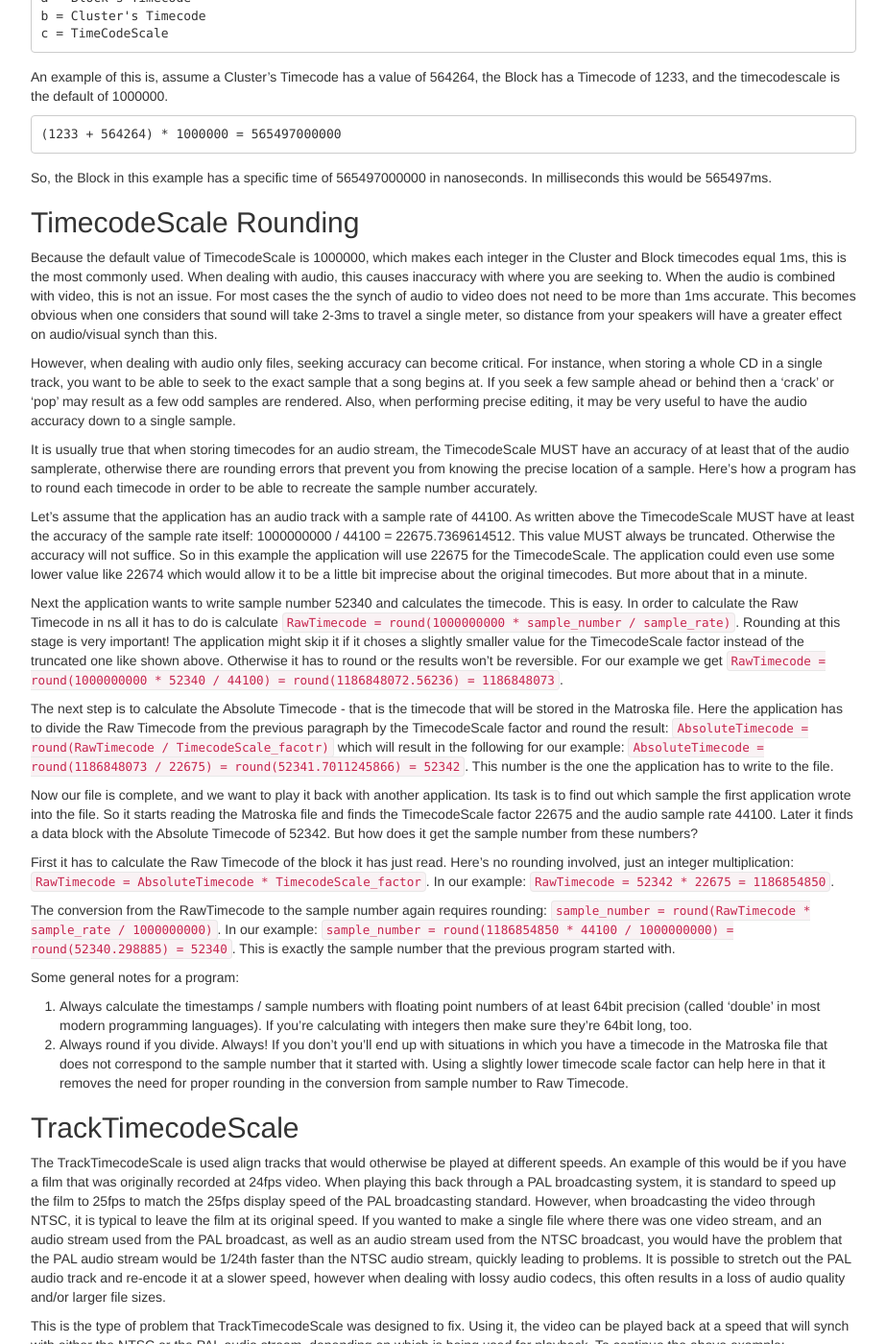
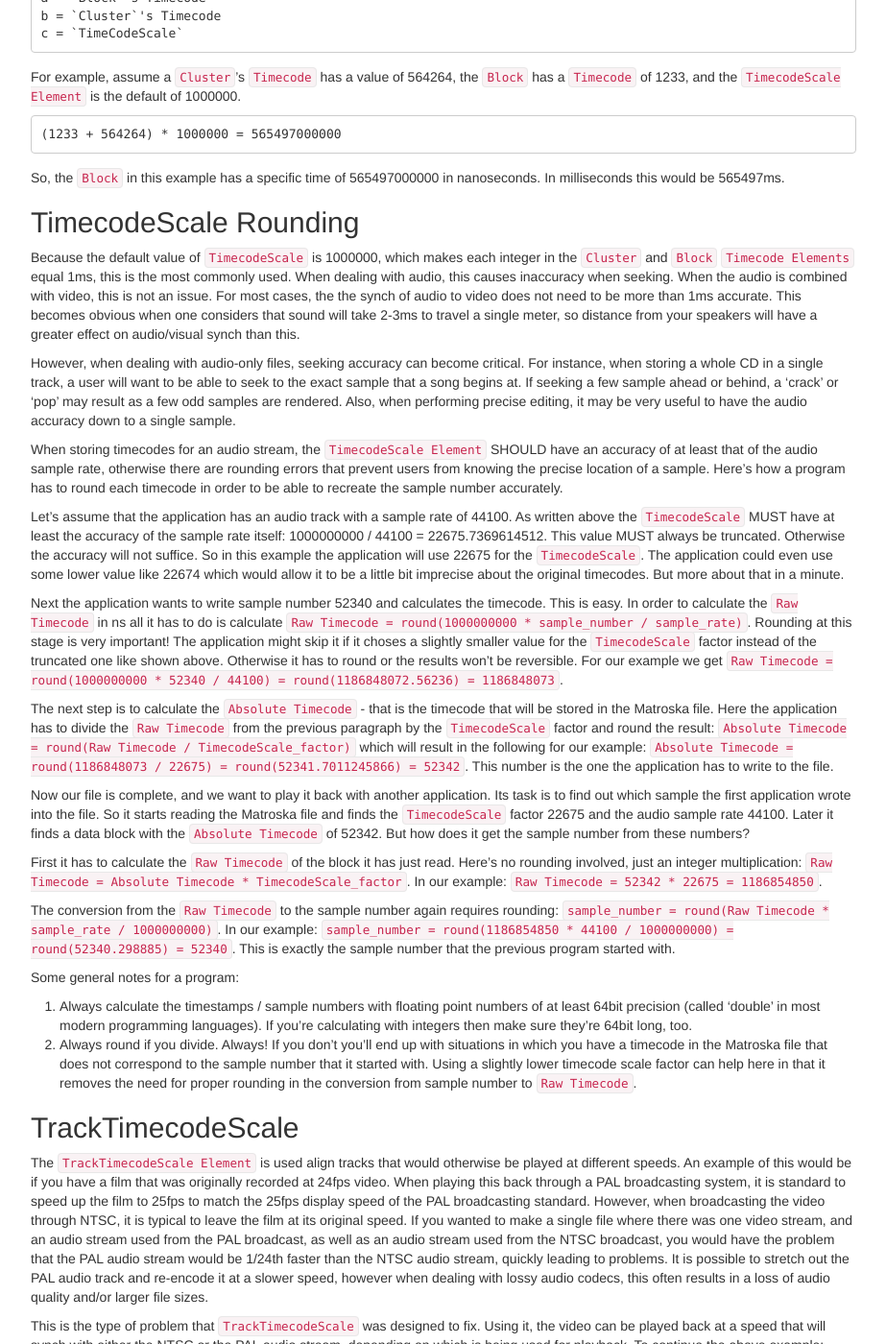
Before and after one commit to ietf-wg-cellar/matroska-specification, a Jekyll site: the page built from notes.md, in a window 1280 px wide and 1400 px high, scrolled down 5277 px. Shown: the whole window at 96% size, without its empty margins (273-1196 px from the left). Built offline with Jekyll 4.4.1, drawn with Linux system fonts in a browser that asks for light colours; our own code applies the rules of GitHub Pages for plain Markdown files; some of the changed text lies outside the part shown.

Commit message:
improves/clarifies timecode sections, corrects math

```diff
--- a/notes.md
+++ b/notes.md
@@ -148,6 +148,7 @@
 
 The StereoMode used to be part of Matroska v2 but it didn't meet the requirement for multiple tracks. There was also a bug in libmatroska prior to 0.9.0 that would save/read it as 0x53B9 instead of 0x53B8. Readers may support these legacy files by checking Matroska v2 or 0x53B9. The [older values](http://www.matroska.org/node/1/revisions/74/view#StereoMode) were 0: mono, 1: right eye, 2: left eye, 3: both eyes.
 
+
 # Timecodes
 
 ## Timecode Types
@@ -159,81 +160,81 @@
 
 ## Block Timecodes
 
-The Block's timecode is signed integer that represents the Raw Timecode relative to the Cluster's Timecode, multiplied by the TimecodeScale (see the TimecodeScale notes.
+The `Block Element`'s timecode MUST be a signed integer that represents the `Raw Timecode` relative to the `Cluster`'s `Timecode Element`, multiplied by the `TimecodeScale Element`. See [TimecodeScale](#timecodescale) for more information.
 
-The Block's timecode is represented by a 16bit signed integer (sint16). This means that the Block's timecode has a range of -32768 to +32767 units. When using the default value of TimecodeScale, each integer represents 1ms. So, the maximum time span of Blocks in a Cluster using the default TimecodeScale of 1ms is 65536ms.
+The `Block Element`'s timecode MUST be represented by a 16bit signed integer (sint16). The `Block`'s timecode has a range of -32768 to +32767 units. When using the default value of the `TimecodeScale Element`, each integer represents 1ms. The maximum time span of `Block Elements` in a `Cluster` using the default `TimecodeScale Element` of 1ms is 65536ms.
 
-If a Cluster's Timecode is set to zero, it is possible to have Blocks with a negative Raw Timecode. Blocks with a negative Raw Timecode are not valid.
+If a `Cluster`'s `Timecode Element` is set to zero, it is possible to have `Block Elements` with a negative `Raw Timecode`. `Block Elements` with a negative `Raw Timecode` are not valid.
 
 ## Raw Timecode
 
-The exact time of an object represented in nanoseconds. To find out a Block's Raw Timecode, you need the Block's timecode, the Cluster's Timecode, and the TimecodeScale. For calculation, please see the see the TimecodeScale notes.
+The exact time of an object SHOULD be represented in nanoseconds. To find out a `Block`'s `Raw Timecode`, you need the `Block`'s `Timecode Element`, the `Cluster`'s `Timecode Element`, and the `TimecodeScale Element`.
 
 ## TimecodeScale
 
-The TimecodeScale is used to calculate the Raw Timecode of a Block. The timecode is obtained by adding the Block's timecode to the Cluster's Timecode, and then multiplying that result by the TimecodeScale. The result will be the Block's Raw Timecode in nanoseconds. The formula for this would look like:
+The `TimecodeScale Element` is used to calculate the `Raw Timecode` of a `Block`. The timecode is obtained by adding the `Block`'s timecode to the `Cluster`'s `Timecode Element`, and then multiplying that result by the `TimecodeScale`. The result will be the `Block`'s `Raw Timecode` in nanoseconds. The formula for this would look like:
 
     (a + b) * c
 
-    a = Block's Timecode
-    b = Cluster's Timecode
-    c = TimeCodeScale
+    a = `Block`'s Timecode
+    b = `Cluster`'s Timecode
+    c = `TimeCodeScale`
 
-An example of this is, assume a Cluster's Timecode has a value of 564264, the Block has a Timecode of 1233, and the timecodescale is the default of 1000000.
+For example, assume a `Cluster`'s `Timecode` has a value of 564264, the `Block` has a `Timecode` of 1233, and the `TimecodeScale Element` is the default of 1000000.
 
     (1233 + 564264) * 1000000 = 565497000000
 
-So, the Block in this example has a specific time of 565497000000 in nanoseconds. In milliseconds this would be 565497ms.
+So, the `Block` in this example has a specific time of 565497000000 in nanoseconds. In milliseconds this would be 565497ms.
 
 ## TimecodeScale Rounding
 
-Because the default value of TimecodeScale is 1000000, which makes each integer in the Cluster and Block timecodes equal 1ms, this is the most commonly used. When dealing with audio, this causes inaccuracy with where you are seeking to. When the audio is combined with video, this is not an issue. For most cases the the synch of audio to video does not need to be more than 1ms accurate. This becomes obvious when one considers that sound will take 2-3ms to travel a single meter, so distance from your speakers will have a greater effect on audio/visual synch than this.
+Because the default value of `TimecodeScale` is 1000000, which makes each integer in the `Cluster` and `Block` `Timecode Elements` equal 1ms, this is the most commonly used. When dealing with audio, this causes inaccuracy when seeking. When the audio is combined with video, this is not an issue. For most cases, the the synch of audio to video does not need to be more than 1ms accurate. This becomes obvious when one considers that sound will take 2-3ms to travel a single meter, so distance from your speakers will have a greater effect on audio/visual synch than this.
 
-However, when dealing with audio only files, seeking accuracy can become critical. For instance, when storing a whole CD in a single track, you want to be able to seek to the exact sample that a song begins at. If you seek a few sample ahead or behind then a 'crack' or 'pop' may result as a few odd samples are rendered. Also, when performing precise editing, it may be very useful to have the audio accuracy down to a single sample.
+However, when dealing with audio-only files, seeking accuracy can become critical. For instance, when storing a whole CD in a single track, a user will want to be able to seek to the exact sample that a song begins at. If seeking a few sample ahead or behind, a 'crack' or 'pop' may result as a few odd samples are rendered. Also, when performing precise editing, it may be very useful to have the audio accuracy down to a single sample.
 
-It is usually true that when storing timecodes for an audio stream, the TimecodeScale MUST have an accuracy of at least that of the audio samplerate, otherwise there are rounding errors that prevent you from knowing the precise location of a sample. Here's how a program has to round each timecode in order to be able to recreate the sample number accurately.
+When storing timecodes for an audio stream, the `TimecodeScale Element` SHOULD have an accuracy of at least that of the audio sample rate, otherwise there are rounding errors that prevent users from knowing the precise location of a sample. Here's how a program has to round each timecode in order to be able to recreate the sample number accurately.
 
-Let's assume that the application has an audio track with a sample rate of 44100. As written above the TimecodeScale MUST have at least the accuracy of the sample rate itself: 1000000000 / 44100 = 22675.7369614512. This value MUST always be truncated. Otherwise the accuracy will not suffice. So in this example the application will use 22675 for the TimecodeScale. The application could even use some lower value like 22674 which would allow it to be a little bit imprecise about the original timecodes. But more about that in a minute.
+Let's assume that the application has an audio track with a sample rate of 44100. As written above the `TimecodeScale` MUST have at least the accuracy of the sample rate itself: 1000000000 / 44100 = 22675.7369614512. This value MUST always be truncated. Otherwise the accuracy will not suffice. So in this example the application will use 22675 for the `TimecodeScale`. The application could even use some lower value like 22674 which would allow it to be a little bit imprecise about the original timecodes. But more about that in a minute.
 
-Next the application wants to write sample number 52340 and calculates the timecode. This is easy. In order to calculate the Raw Timecode in ns all it has to do is calculate `RawTimecode = round(1000000000 * sample_number / sample_rate)`. Rounding at this stage is very important! The application might skip it if it choses a slightly smaller value for the TimecodeScale factor instead of the truncated one like shown above. Otherwise it has to round or the results won't be reversible.  For our example we get `RawTimecode = round(1000000000 * 52340 / 44100) = round(1186848072.56236) = 1186848073`.
+Next the application wants to write sample number 52340 and calculates the timecode. This is easy. In order to calculate the `Raw Timecode` in ns all it has to do is calculate `Raw Timecode = round(1000000000 * sample_number / sample_rate)`. Rounding at this stage is very important! The application might skip it if it choses a slightly smaller value for the `TimecodeScale` factor instead of the truncated one like shown above. Otherwise it has to round or the results won't be reversible.  For our example we get `Raw Timecode = round(1000000000 * 52340 / 44100) = round(1186848072.56236) = 1186848073`.
 
-The next step is to calculate the Absolute Timecode - that is the timecode that will be stored in the Matroska file. Here the application has to divide the Raw Timecode from the previous paragraph by the TimecodeScale factor and round the result: `AbsoluteTimecode = round(RawTimecode / TimecodeScale_facotr)` which will result in the following for our example: `AbsoluteTimecode = round(1186848073 / 22675) = round(52341.7011245866) = 52342`. This number is the one the application has to write to the file.
+The next step is to calculate the `Absolute Timecode` - that is the timecode that will be stored in the Matroska file. Here the application has to divide the `Raw Timecode` from the previous paragraph by the `TimecodeScale` factor and round the result: `Absolute Timecode = round(Raw Timecode / TimecodeScale_factor)` which will result in the following for our example: `Absolute Timecode = round(1186848073 / 22675) = round(52341.7011245866) = 52342`. This number is the one the application has to write to the file.
 
-Now our file is complete, and we want to play it back with another application. Its task is to find out which sample the first application wrote into the file. So it starts reading the Matroska file and finds the TimecodeScale factor 22675 and the audio sample rate 44100. Later it finds a data block with the Absolute Timecode of 52342. But how does it get the sample number from these numbers?
+Now our file is complete, and we want to play it back with another application. Its task is to find out which sample the first application wrote into the file. So it starts reading the Matroska file and finds the `TimecodeScale` factor 22675 and the audio sample rate 44100. Later it finds a data block with the `Absolute Timecode` of 52342. But how does it get the sample number from these numbers?
 
-First it has to calculate the Raw Timecode of the block it has just read. Here's no rounding involved, just an integer multiplication: `RawTimecode = AbsoluteTimecode * TimecodeScale_factor`. In our example: `RawTimecode = 52342 * 22675 = 1186854850`.
+First it has to calculate the `Raw Timecode` of the block it has just read. Here's no rounding involved, just an integer multiplication: `Raw Timecode = Absolute Timecode * TimecodeScale_factor`. In our example: `Raw Timecode = 52342 * 22675 = 1186854850`.
 
-The conversion from the RawTimecode to the sample number again requires rounding: `sample_number = round(RawTimecode * sample_rate / 1000000000)`. In our example: `sample_number = round(1186854850 * 44100 / 1000000000) = round(52340.298885) = 52340`. This is exactly the sample number that the previous program started with.
+The conversion from the `Raw Timecode` to the sample number again requires rounding: `sample_number = round(Raw Timecode * sample_rate / 1000000000)`. In our example: `sample_number = round(1186854850 * 44100 / 1000000000) = round(52340.298885) = 52340`. This is exactly the sample number that the previous program started with.
 
 Some general notes for a program:
 
 1. Always calculate the timestamps / sample numbers with floating point numbers of at least 64bit precision (called 'double' in most modern programming languages). If you're calculating with integers then make sure they're 64bit long, too.
-2. Always round if you divide. Always! If you don't you'll end up with situations in which you have a timecode in the Matroska file that does not correspond to the sample number that it started with. Using a slightly lower timecode scale factor can help here in that it removes the need for proper rounding in the conversion from sample number to Raw Timecode.
+2. Always round if you divide. Always! If you don't you'll end up with situations in which you have a timecode in the Matroska file that does not correspond to the sample number that it started with. Using a slightly lower timecode scale factor can help here in that it removes the need for proper rounding in the conversion from sample number to `Raw Timecode`.
 
 ## TrackTimecodeScale
 
-The TrackTimecodeScale is used align tracks that would otherwise be played at different speeds. An example of this would be if you have a film that was originally recorded at 24fps video. When playing this back through a PAL broadcasting system, it is standard to speed up the film to 25fps to match the 25fps display speed of the PAL broadcasting standard. However, when broadcasting the video through NTSC, it is typical to leave the film at its original speed. If you wanted to make a single file where there was one video stream, and an audio stream used from the PAL broadcast, as well as an audio stream used from the NTSC broadcast, you would have the problem that the PAL audio stream would be 1/24th faster than the NTSC audio stream, quickly leading to problems. It is possible to stretch out the PAL audio track and re-encode it at a slower speed, however when dealing with lossy audio codecs, this often results in a loss of audio quality and/or larger file sizes.
+The `TrackTimecodeScale Element` is used align tracks that would otherwise be played at different speeds. An example of this would be if you have a film that was originally recorded at 24fps video. When playing this back through a PAL broadcasting system, it is standard to speed up the film to 25fps to match the 25fps display speed of the PAL broadcasting standard. However, when broadcasting the video through NTSC, it is typical to leave the film at its original speed. If you wanted to make a single file where there was one video stream, and an audio stream used from the PAL broadcast, as well as an audio stream used from the NTSC broadcast, you would have the problem that the PAL audio stream would be 1/24th faster than the NTSC audio stream, quickly leading to problems. It is possible to stretch out the PAL audio track and re-encode it at a slower speed, however when dealing with lossy audio codecs, this often results in a loss of audio quality and/or larger file sizes.
 
-This is the type of problem that TrackTimecodeScale was designed to fix. Using it, the video can be played back at a speed that will synch with either the NTSC or the PAL audio stream, depending on which is being used for playback.
+This is the type of problem that `TrackTimecodeScale` was designed to fix. Using it, the video can be played back at a speed that will synch with either the NTSC or the PAL audio stream, depending on which is being used for playback.
 To continue the above example:
 
     Track 1: Video
     Track 2: NTSC Audio
     Track 3: PAL Audio
 
-Because the NTSC track is at the original speed, it will used as the default value of 1.0 for its TrackTimecodeScale. The video will also be aligned to the NTSC track with the default value of 1.0.
+Because the NTSC track is at the original speed, it will used as the default value of 1.0 for its `TrackTimecodeScale`. The video will also be aligned to the NTSC track with the default value of 1.0.
 
-The TrackTimecodeScale value to use for the PAL track would be calculated by determining how much faster the PAL track is than the NTSC track. In this case, because we know the video for the NTSC audio is being played back at 24fps and the video for the PAL audio is being played back at 25fps, the calculation would be:
+The `TrackTimecodeScale` value to use for the PAL track would be calculated by determining how much faster the PAL track is than the NTSC track. In this case, because we know the video for the NTSC audio is being played back at 24fps and the video for the PAL audio is being played back at 25fps, the calculation would be:
 
-    (25 / 24) = ~ 1.04166666666666666667
+25/24 ≈ 1.04166666666666666667
 
-When writing a file that uses a non-default TrackTimecodeScale, the values of the Block's timecode are whatever they would be when normally storing the track with a default value for the TrackTimecodeScale. However, the data is interleaved a little differently. Data SHOULD be interleaved by its [Raw Timecode](#raw-timecode) in the order handed back from the encoder. The Raw Timecode of a Block from a track using TrackTimecodeScale is calculated using:
+When writing a file that uses a non-default `TrackTimecodeScale`, the values of the `Block`'s timecode are whatever they would be when normally storing the track with a default value for the `TrackTimecodeScale`. However, the data is interleaved a little differently. Data SHOULD be interleaved by its [Raw Timecode](#raw-timecode) in the order handed back from the encoder. The `Raw Timecode` of a `Block` from a track using `TrackTimecodeScale` is calculated using:
 
 `(Block's Timecode + Cluster's Timecode) * TimecodeScale * TrackTimecodeScale `
 
-So, a Block from the PAL track above that had a [Scaled Timecode](#timecode-types) of 100 seconds would have a Raw Timecode of 104.66666667 seconds, and so would be stored in that part of the file.
+So, a Block from the PAL track above that had a [Scaled Timecode](#timecode-types) of 100 seconds would have a `Raw Timecode` of 104.66666667 seconds, and so would be stored in that part of the file.
 
-When playing back a track using the TrackTimecodeScale, if the track is being played by itself, there is no need to scale it. From the above example, when playing the Video with the NTSC Audio, neither are scaled. However, when playing back the Video with the PAL Audio, the timecodes from the PAL Audio track are scaled using the TrackTimecodeScale, resulting in the video playing back in synch with the audio.
+When playing back a track using the `TrackTimecodeScale`, if the track is being played by itself, there is no need to scale it. From the above example, when playing the Video with the NTSC Audio, neither are scaled. However, when playing back the Video with the PAL Audio, the timecodes from the PAL Audio track are scaled using the `TrackTimecodeScale`, resulting in the video playing back in synch with the audio.
 
 It would be possible for a player to also adjust the audio's samplerate at the same time as adjusting the timecodes if you wanted to play the two audio streams synchronously. It would also be possible to adjust the video to match the audio's speed. However, for playback, the selected track(s) timecodes SHOULD be adjusted if they need to be scaled.
 
```
